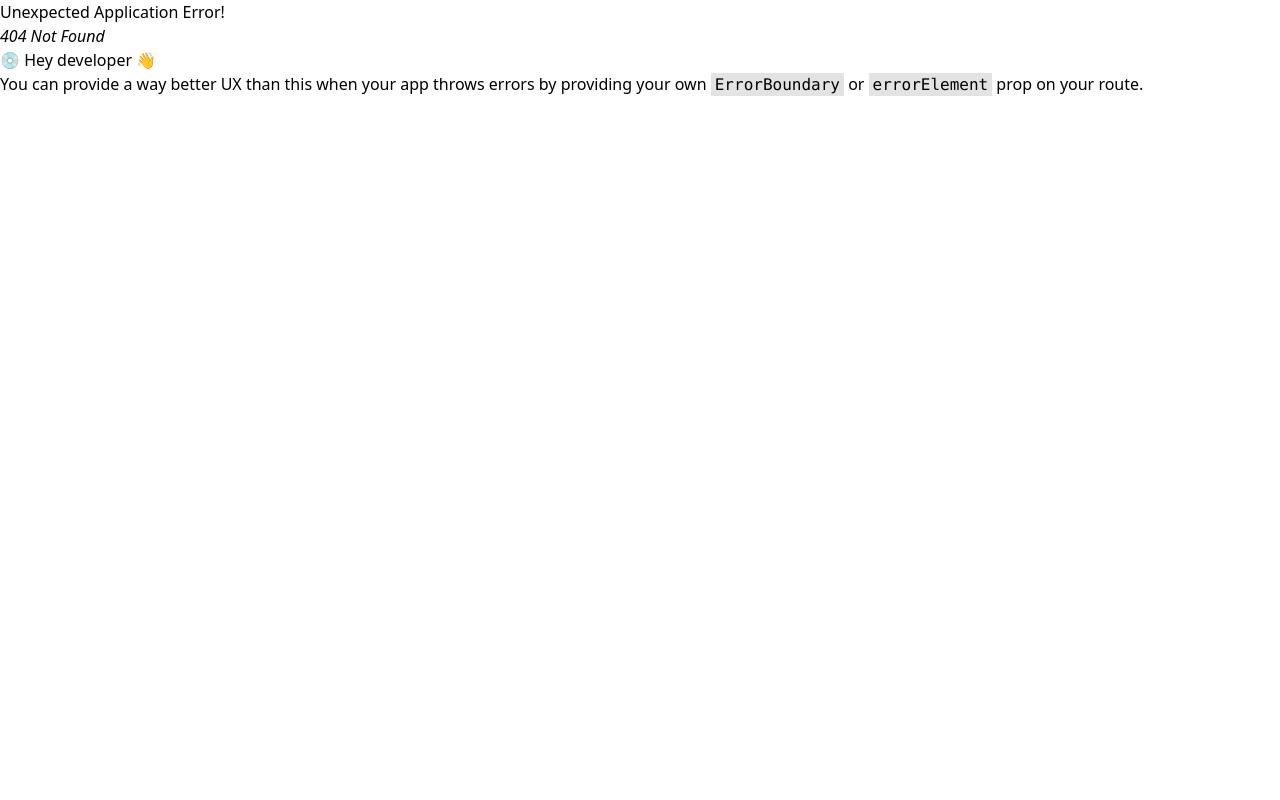
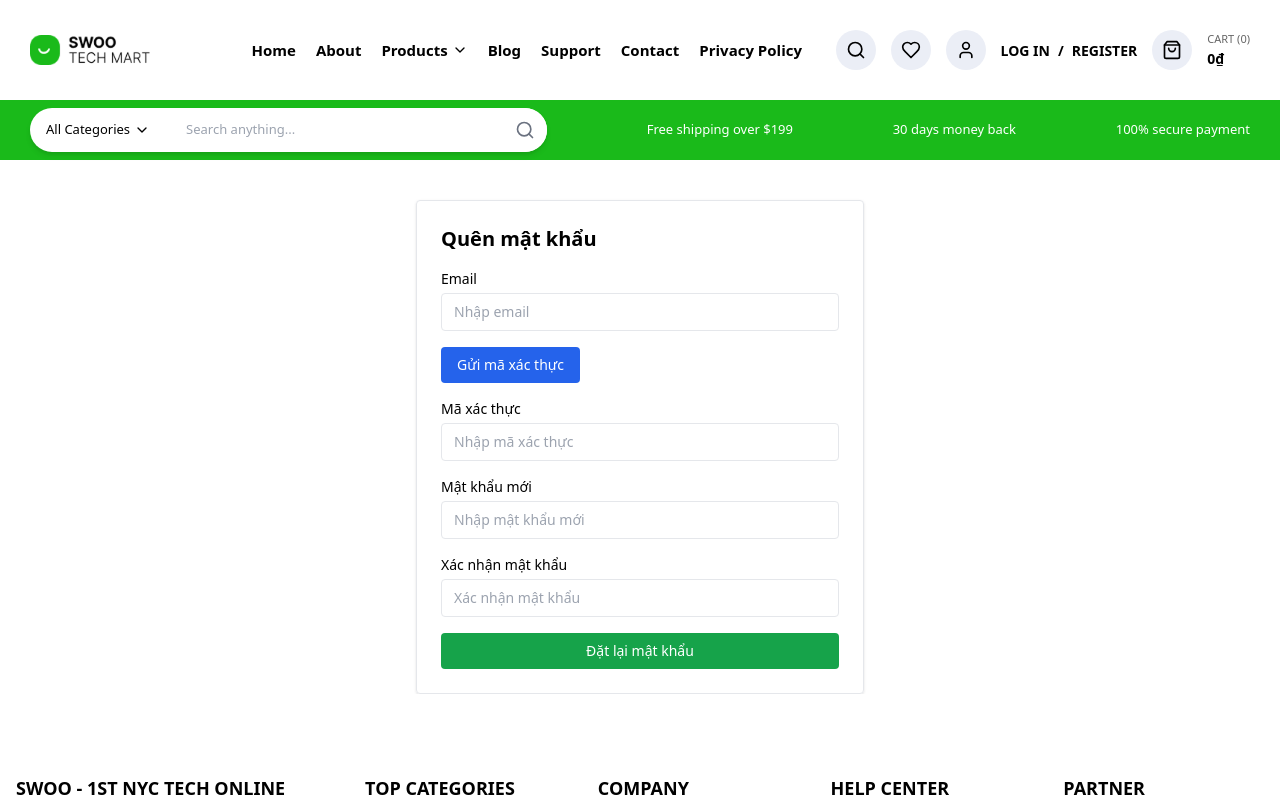
Before and after one commit to bdduongdev/CF-eCommerce-FE-client, a React (Vite) app: page /forgot-password in a window 1280 px wide. Before the commit this address had no page. Shown: the top 800 px of the page. Built offline with nearby package versions, Linux system fonts and the light colour scheme.

Commit message:
update profile

```diff
--- a/src/components/profile/AvtAndSideBar.tsx
+++ b/src/components/profile/AvtAndSideBar.tsx
@@ -1,10 +1,41 @@
-import React from 'react';
+import React, { useEffect, useState } from 'react';
 import { Link, useLocation } from 'react-router-dom';
 
+type User = {
+  fullname: string;
+  email: string;
+};
+
 const AvtAndSideBar = () => {
-    const location = useLocation(); // 👈 lấy đường dẫn hiện tại
+  const location = useLocation();
+  const [user, setUser] = useState<User | null>(null);
 
-    // Hàm hỗ trợ: trả về class tương ứng tùy theo URL hiện tại
+  const loadUser = () => {
+    const storedUser = localStorage.getItem('user');
+    if (storedUser) {
+      try {
+        setUser(JSON.parse(storedUser));
+      } catch {
+        setUser(null);
+      }
+    }
+  };
+
+  useEffect(() => {
+    loadUser();
+
+    //  Nghe sự kiện custom 'userUpdated'
+    const handleUserUpdated = () => {
+      loadUser();
+    };
+
+    window.addEventListener("userUpdated", handleUserUpdated);
+
+    return () => {
+      window.removeEventListener("userUpdated", handleUserUpdated);
+    };
+  }, []);
+
   const getLinkClasses = (path: string) => {
     const isActive = location.pathname === path;
     return `
@@ -17,29 +48,26 @@ const AvtAndSideBar = () => {
     <div className="w-full md:w-1/5 bg-gray-100 p-5 rounded-lg shadow-sm md:mr-20">
       <div className="items-center text-center md:text-left">
         <img
-                    src="assets/images/avatar.png"
+          src="/assets/images/avatar.png"
           alt="Avatar"
           className="w-full h-auto mx-auto md:mx-0 rounded-md mb-4"
         />
-                <h2 className="font-bold text-[20px] my-4">Mark Cole</h2>
-                <p className="text-[14px] text-gray-500 mb-6">swoo@gmail.com</p>
+        <h2 className="font-bold text-[20px] my-4">{user?.fullname || 'User'}</h2>
+        <p className="text-[14px] text-gray-500 mb-6">{user?.email || 'email@example.com'}</p>
       </div>
+
       <nav className="space-y-2">
         <Link to="/profile" className={getLinkClasses('/profile')}>
-                    Account info
-                    <span className="text-xl">➜</span>
+          Account info <span className="text-xl">➜</span>
         </Link>
         <Link to="/profile/order" className={getLinkClasses('/profile/order')}>
-                    My order
-                    <span className="text-xl">➜</span>
+          My order <span className="text-xl">➜</span>
         </Link>
         <Link to="/profile/address" className={getLinkClasses('/profile/address')}>
-                    My address
-                    <span className="text-xl">➜</span>
+          My address <span className="text-xl">➜</span>
         </Link>
         <Link to="/profile/change-password" className={getLinkClasses('/profile/change-password')}>
-                    Change password
-                    <span className="text-xl">➜</span>
+          Change password <span className="text-xl">➜</span>
         </Link>
       </nav>
     </div>
--- a/src/components/profile/ChangePassword.tsx
+++ b/src/components/profile/ChangePassword.tsx
@@ -96,13 +96,6 @@ const ChangePassword = () => {
           >
             SAVE PASSWORD
           </button>
-          <button
-            type="button"
-            onClick={() => navigate('/profile/forgot-password')}
-            className="text-sm text-blue-600 hover:underline"
-          >
-            Forgot Password?
-          </button>
         </div>
       </form>
     </div>
--- a/src/components/profile/ForgotPassword.tsx
+++ b/src/components/profile/ForgotPassword.tsx
@@ -4,14 +4,17 @@ import * as Yup from "yup";
 import { yupResolver } from "@hookform/resolvers/yup";
 import axios from "axios";
 import { useNavigate } from "react-router-dom";
+import { toast } from "sonner";
 
 type ResetForm = {
+  email: string;
   token: string;
   password: string;
   confirmPassword: string;
 };
 
 const schema = Yup.object({
+  email: Yup.string().email("Email không hợp lệ").required("Vui lòng nhập email"),
   token: Yup.string().required("Vui lòng nhập mã xác thực"),
   password: Yup.string()
     .min(6, "Mật khẩu phải có ít nhất 6 ký tự")
@@ -23,24 +26,21 @@ const schema = Yup.object({
 
 const ForgotPassword = () => {
   const navigate = useNavigate();
-  const [message, setMessage] = useState<{ text: string; type: "success" | "error" } | null>(null);
   const [isSubmitting, setIsSubmitting] = useState(false);
   const [sendingToken, setSendingToken] = useState(false);
   const [countdown, setCountdown] = useState(0);
 
-  const storedUser = localStorage.getItem("user");
-  const email = storedUser ? JSON.parse(storedUser).email : "";
-
   const {
     register,
     handleSubmit,
+    getValues,
     formState: { errors },
     reset,
   } = useForm<ResetForm>({
     resolver: yupResolver(schema),
   });
 
-  // Countdown logic
+  // Countdown gửi lại mã
   useEffect(() => {
     if (countdown > 0) {
       const timer = setTimeout(() => setCountdown((prev) => prev - 1), 1000);
@@ -50,74 +50,72 @@ const ForgotPassword = () => {
 
   // Gửi mã xác thực
   const handleSendToken = async () => {
-    if (!email) return;
+    const email = getValues("email");
+    if (!email) {
+      toast.error(" Vui lòng nhập email trước khi gửi mã xác thực.");
+      return;
+    }
+
     setSendingToken(true);
-    setMessage(null);
     try {
       await axios.post("http://localhost:8888/api/auth/forgot-password", { email });
-      setMessage({
-        text: `✅ Mã xác thực đã được gửi đến email: ${email}`,
-        type: "success",
-      });
+      toast.success(` Mã xác thực đã được gửi đến email: ${email}`);
       setCountdown(180); // Khóa gửi lại trong 3 phút
     } catch (err: any) {
-      setMessage({
-        text: err.response?.data?.message || "❌ Gửi email thất bại.",
-        type: "error",
-      });
+      toast.error(err.response?.data?.message || " Gửi email thất bại.");
     } finally {
       setSendingToken(false);
     }
   };
 
-  // Đổi mật khẩu
+  // Gửi form đặt lại mật khẩu
   const onSubmit = async (data: ResetForm) => {
     setIsSubmitting(true);
-    setMessage(null);
     try {
       await axios.post(`http://localhost:8888/api/auth/reset-password/${data.token}`, {
         password: data.password,
         confirmPassword: data.confirmPassword,
       });
 
-      setMessage({
-        text: "✅ Đặt lại mật khẩu thành công! Đang chuyển hướng...",
-        type: "success",
-      });
+      toast.success(" Đặt lại mật khẩu thành công! Đang chuyển hướng...");
       reset();
 
-      localStorage.removeItem("user"); // Xoá thông tin đăng nhập
-
-      // chuyển hướng
       setTimeout(() => {
         navigate("/login");
         setTimeout(() => {
           window.location.reload();
         }, 100);
       }, 4000);
-
     } catch (err: any) {
-      setMessage({
-        text: err.response?.data?.message || "❌ Có lỗi xảy ra khi đặt lại mật khẩu.",
-        type: "error",
-      });
+      toast.error(err.response?.data?.message || "Có lỗi xảy ra khi đặt lại mật khẩu.");
     } finally {
       setIsSubmitting(false);
     }
   };
 
-
   return (
     <div className="max-w-md mx-auto mt-10 p-6 border rounded shadow">
-      <h2 className="text-xl font-semibold mb-4">Đặt lại mật khẩu</h2>
-      <p className="text-sm mb-4">
-        Email: <strong>{email}</strong>
-      </p>
+      <h2 className="text-xl font-semibold mb-4">Quên mật khẩu</h2>
 
+      <form onSubmit={handleSubmit(onSubmit)} className="space-y-4">
+        {/* Email */}
+        <div>
+          <label className="block text-sm mb-1">Email</label>
+          <input
+            {...register("email")}
+            placeholder="Nhập email"
+            className="w-full px-3 py-2 border rounded text-sm"
+          />
+          {errors.email && <p className="text-red-500 text-sm">{errors.email.message}</p>}
+        </div>
+
+        {/* Gửi mã xác thực */}
+        <div>
           <button
+            type="button"
             onClick={handleSendToken}
             disabled={sendingToken || countdown > 0}
-        className="bg-blue-600 hover:bg-blue-700 text-white py-2 px-4 rounded mb-4 text-sm"
+            className="bg-blue-600 hover:bg-blue-700 text-white py-2 px-4 rounded text-sm"
           >
             {sendingToken
               ? "Đang gửi..."
@@ -125,17 +123,9 @@ const ForgotPassword = () => {
               ? `Gửi lại sau ${countdown}s`
               : "Gửi mã xác thực"}
           </button>
+        </div>
 
-      {message && (
-        <div
-          className={`text-sm mb-4 ${message.type === "success" ? "text-green-600" : "text-red-600"
-            }`}
-        >
-          {message.text}
-        </div>
-      )}
-
-      <form onSubmit={handleSubmit(onSubmit)} className="space-y-4">
+        {/* Mã xác thực */}
         <div>
           <label className="block text-sm mb-1">Mã xác thực</label>
           <input
@@ -146,6 +136,7 @@ const ForgotPassword = () => {
           {errors.token && <p className="text-red-500 text-sm">{errors.token.message}</p>}
         </div>
 
+        {/* Mật khẩu mới */}
         <div>
           <label className="block text-sm mb-1">Mật khẩu mới</label>
           <input
@@ -157,6 +148,7 @@ const ForgotPassword = () => {
           {errors.password && <p className="text-red-500 text-sm">{errors.password.message}</p>}
         </div>
 
+        {/* Xác nhận mật khẩu */}
         <div>
           <label className="block text-sm mb-1">Xác nhận mật khẩu</label>
           <input
@@ -175,7 +167,7 @@ const ForgotPassword = () => {
           disabled={isSubmitting}
           className="bg-green-600 hover:bg-green-700 text-white py-2 px-4 rounded text-sm w-full"
         >
-          {isSubmitting ? "Đang xử lý..." : "Đổi mật khẩu"}
+          {isSubmitting ? "Đang xử lý..." : "Đặt lại mật khẩu"}
         </button>
       </form>
     </div>
--- a/src/components/profile/FormInfor.tsx
+++ b/src/components/profile/FormInfor.tsx
@@ -1,5 +1,7 @@
 import React, { useEffect } from 'react';
 import { useForm } from 'react-hook-form';
+import axios from 'axios';
+import { toast } from 'sonner';
 
 type ProfileData = {
   fullname: string;
@@ -16,6 +18,11 @@ const FormInfor = () => {
     reset,
   } = useForm<ProfileData>();
 
+  // Lấy user từ localStorage
+  const user = JSON.parse(localStorage.getItem('user') || '{}');
+  const userId = user?._id;
+
+  // Gán dữ liệu ban đầu
   useEffect(() => {
     const userData = localStorage.getItem('user');
     if (userData) {
@@ -27,14 +34,38 @@ const FormInfor = () => {
         address: user.address || '',
       });
     }
-  }, [reset]);
+  }, []);
 
-  const onSubmit = (data: ProfileData) => {
-    localStorage.setItem('user', JSON.stringify(data));
-    console.log('Thông tin đã lưu:', data);
-    alert('Cập nhật thành công!');
-    window.location.reload();
-  };
+const onSubmit = async (data: ProfileData) => {
+  try {
+    const user = JSON.parse(localStorage.getItem("user") || "{}");
+    const token = localStorage.getItem("accessToken");
+
+    if (!token || !user._id) {
+      throw new Error("Không tìm thấy token hoặc userId");
+    }
+
+    const response = await axios.put(
+      `http://localhost:8888/api/profile/${user._id}`,
+      data,
+      {
+        headers: {
+          Authorization: `Bearer ${token}`,
+        },
+      }
+    );
+
+    localStorage.setItem("user", JSON.stringify(response.data.data));
+    toast.success("Cập nhật thành công!");
+    // window.location.reload();
+    // Phát sự kiện custom để sidebar biết mà cập nhật lại user
+    window.dispatchEvent(new Event("userUpdated"));
+  } catch (err: any) {
+    console.error("Lỗi cập nhật:", err.response?.data || err.message);
+    toast.error(err.response?.data?.message || "Cập nhật thất bại");
+  }
+};
+
 
   return (
     <div className="w-full md:w-4/5">
--- a/src/pages/login/Login.tsx
+++ b/src/pages/login/Login.tsx
@@ -2,6 +2,7 @@ import React from 'react';
 import { Link, useNavigate } from 'react-router-dom';
 import { useForm } from 'react-hook-form';
 import axios from 'axios';
+import { toast } from 'sonner';
 
 type FormData = {
   email: string;
@@ -18,10 +19,9 @@ const Login = () => {
   } = useForm<FormData>();
 
   const onSubmit = async (data: FormData) => {
+    const toastId = toast.loading('Đang đăng nhập...'); // 👈 Loading toast
     try {
       const response = await axios.post('http://localhost:8888/api/auth/login', data);
-
-      // ✅ Sửa đúng cấu trúc response: nằm trong response.data.data
       const { accessToken, user } = response.data.data;
 
       if (accessToken) {
@@ -29,13 +29,17 @@ const Login = () => {
         localStorage.setItem('user', JSON.stringify(user));
       }
 
-      alert('Đăng nhập thành công');
-      navigate('/');
+      toast.success(' Đăng nhập thành công!', { id: toastId }); // Replace loading
       reset();
-      window.location.reload();
+
+      setTimeout(() => {
+        navigate('/');
+        window.location.reload();
+      }, 1800); // 👈 Delay trước khi chuyển trang
     } catch (error: any) {
-      console.error('Lỗi đăng nhập:', error.response?.data || error.message);
-      alert(error.response?.data?.message || 'Đăng nhập thất bại');
+      toast.error(error.response?.data?.message || ' Đăng nhập thất bại', {
+        id: toastId,
+      });
     }
   };
 
--- a/src/pages/register/Register.tsx
+++ b/src/pages/register/Register.tsx
@@ -2,6 +2,7 @@ import React from 'react';
 import { Link, useNavigate } from 'react-router-dom';
 import { useForm } from 'react-hook-form';
 import axios from 'axios';
+import { toast } from 'sonner';
 
 type FormData = {
   fullname: string;
@@ -13,7 +14,7 @@ type FormData = {
 };
 
 const Register = () => {
-  const navigate  = useNavigate() ;
+  const navigate = useNavigate();
   const {
     register,
     handleSubmit,
@@ -23,17 +24,22 @@ const Register = () => {
   } = useForm<FormData>();
 
   const onSubmit = async (data: FormData) => {
+    const toastId = toast.loading('Đang xử lý đăng ký...');
     try {
-      const response = await axios.post('http://localhost:8888/api/auth/register', data);
-      alert('Đăng ký thành công') ;
-      navigate("/verify-email");
-      console.log('Đăng ký thành công:', response.data);
+      await axios.post('http://localhost:8888/api/auth/register', data);
+
+      toast.success(' Đăng ký thành công! Vui lòng kiểm tra email.', { id: toastId });
       reset();
+
+      setTimeout(() => {
+        navigate('/verify-email');
+      }, 1800); // 👈 Delay để toast hiển thị trước khi chuyển trang
     } catch (error: any) {
-      console.error('Lỗi đăng ký:', error.response?.data || error.message);
+      toast.error(error.response?.data?.message || ' Đăng ký thất bại', {
+        id: toastId,
+      });
     }
   };
-
   return (
     <main className="bg-[#e2e4eb] py-4">
       {/* Breadcrumb */}
--- a/src/routes/main.route.tsx
+++ b/src/routes/main.route.tsx
@@ -33,7 +33,6 @@ export const mainRoutes: RouteObject[] = [
           { index: true, element: <FormInfor /> },
           { path: 'address', element: <Address /> },
           { path: 'change-password', element: <ChangePassword /> },
-          { path: 'forgot-password', element: <ForgotPassword /> },
         ],
       },
       { path: '/contact', element: <Contact /> },
@@ -46,6 +45,7 @@ export const mainRoutes: RouteObject[] = [
       { path: 'register', element: <Register /> },
       { path: 'verify-email', element: <VerifyEmail /> },
       { path: 'login', element: <Login /> },
+      { path: 'forgot-password', element: <ForgotPassword /> },
     ],
   },
 ];
```
Lines whose indentation alone changed are shown as unchanged.
